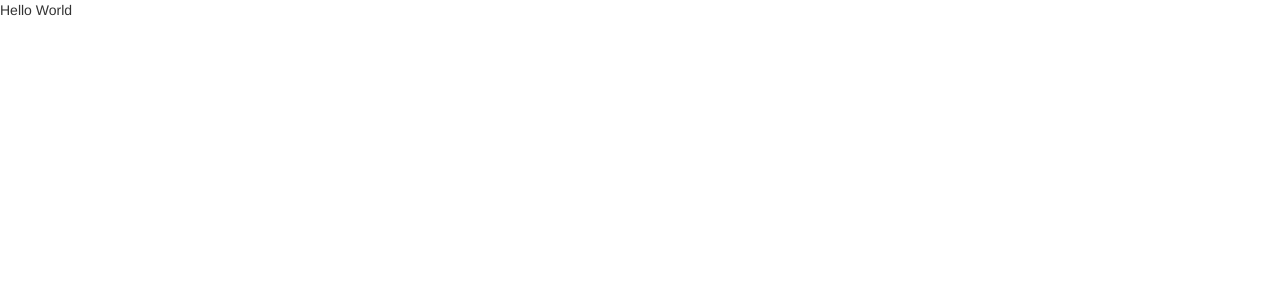
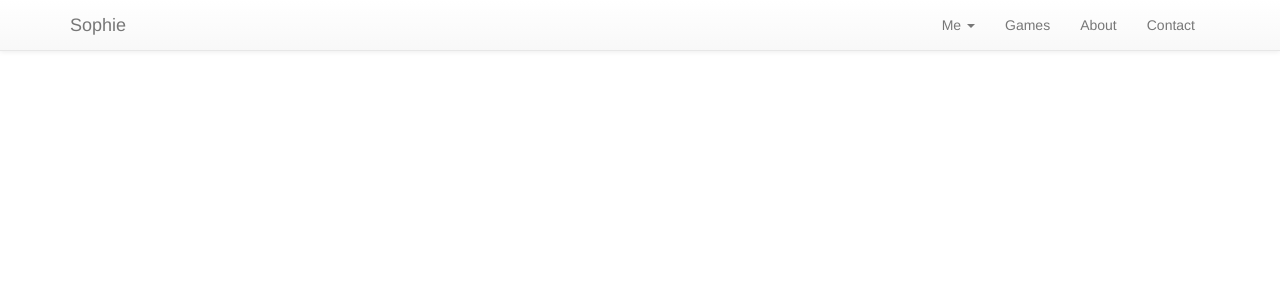
Before and after one commit to lmcdonough/My-Django-Soundcloud, a Django app: a page that uses myfirstapp1/templates/base.html in a window 1280 px wide. Before the commit the part shown is almost empty. Shown: the top 300 px of the page. Run offline with Django 3.2, Linux system fonts and the light colour scheme; parts of the project's set-up code (start-up, migrations or seed data) failed here and were passed over; some libraries are stand-ins or nearby versions.

Commit message:
added bootstrap library and created navbar

```diff
--- a/myfirstapp1/templates/base.html
+++ b/myfirstapp1/templates/base.html
@@ -23,13 +23,38 @@
 	<link rel="stylesheet" href="//maxcdn.bootstrapcdn.com/bootstrap/3.2.0/css/bootstrap.min.css">
 	<!-- Optional theme -->
 	<link rel="stylesheet" href="//maxcdn.bootstrapcdn.com/bootstrap/3.2.0/css/bootstrap-theme.min.css">
-	<!-- Latest compiled and minified JavaScript -->
-	<script src="//maxcdn.bootstrapcdn.com/bootstrap/3.2.0/js/bootstrap.min.js"></script>
+
 </head>
 
-
+<body>
 {% block navbar %}
-
+	<div class="navbar navbar-default navbar-fixed-top">
+		<div class="container">
+			<div class="navbar-header">
+				<button type='button' class='navbar-toggle' data-toggle='collapse' data-target='.navbar-collapse'>
+					<span class='icon-bar'></span>
+					<span class='icon-bar'></span>
+					<span class='icon-bar'></span>
+				</button>
+				<a href='#' class='navbar-brand'>Sophie</a>
+			</div>
+			<div class='navbar-collapse collapse pull-right'>
+				<ul class='nav navbar-nav'>
+					<li class='dropdown'>
+						<a href='#' class='dropdown-toggle' data-toggle='dropdown' >Me <b class='caret'></b></a>
+						<ul class='dropdown-menu'>
+							<li><a href='#'>My Profile</a></li>
+							<li><a href='#'>My Games</a></li>
+							<li><a href='#'>My Teams</a></li>
+						</ul>
+					</li>
+					<li><a href='#'>Games</a></li>
+					<li><a href='#'>About</a></li>
+					<li><a href='#'>Contact</a></li>
+				</ul>
+			</div>
+		</div>
+	</div>
 
 {% endblock %}
 
@@ -37,11 +62,10 @@
 
 
 {% block content %}
-
 {% endblock %}
-
-
 {% block footer %}
-
-
+	<!-- Latest compiled and minified JavaScript -->
+	<script src="//maxcdn.bootstrapcdn.com/bootstrap/3.2.0/js/bootstrap.min.js"></script>
 {% endblock %}
+</body>
+</html>
```
